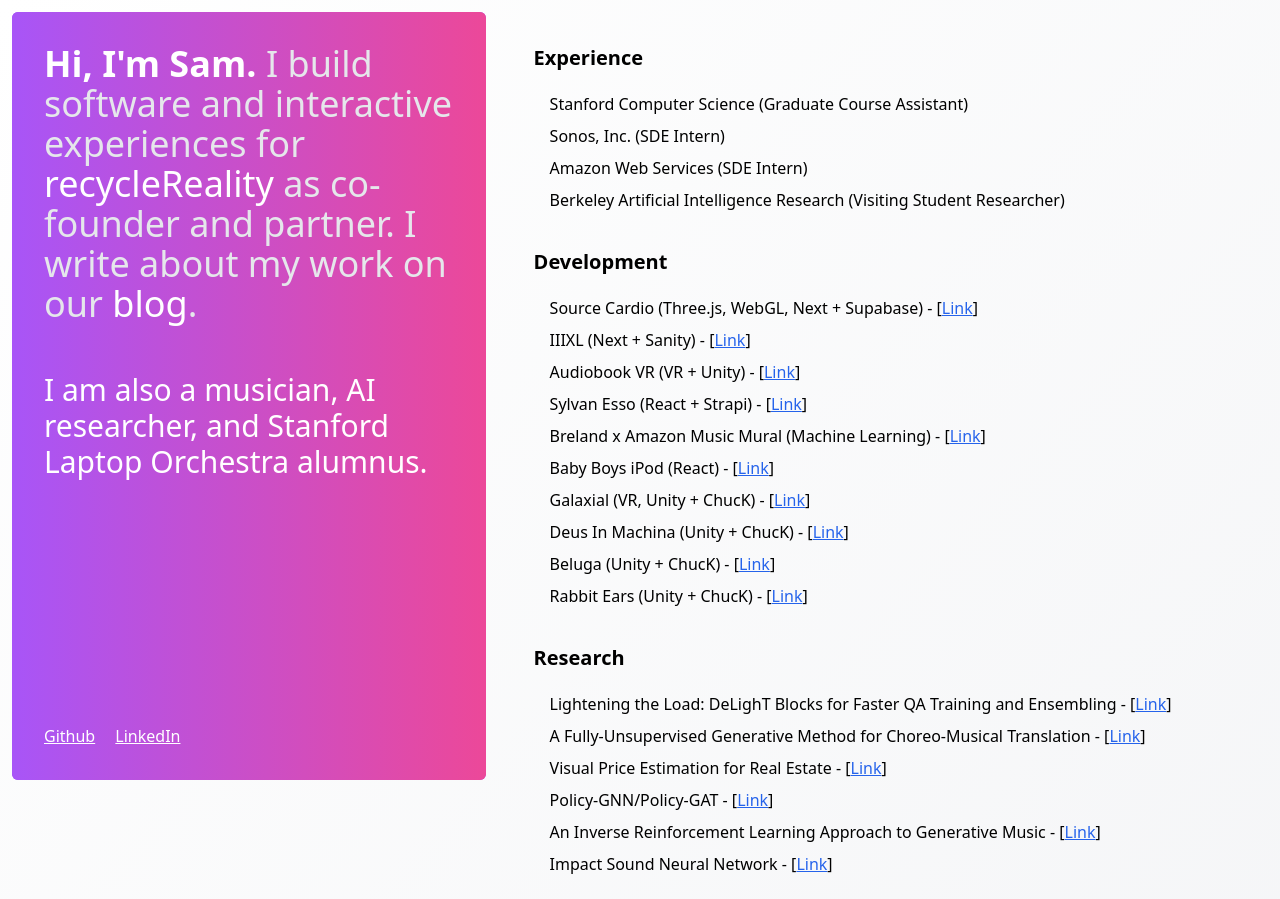
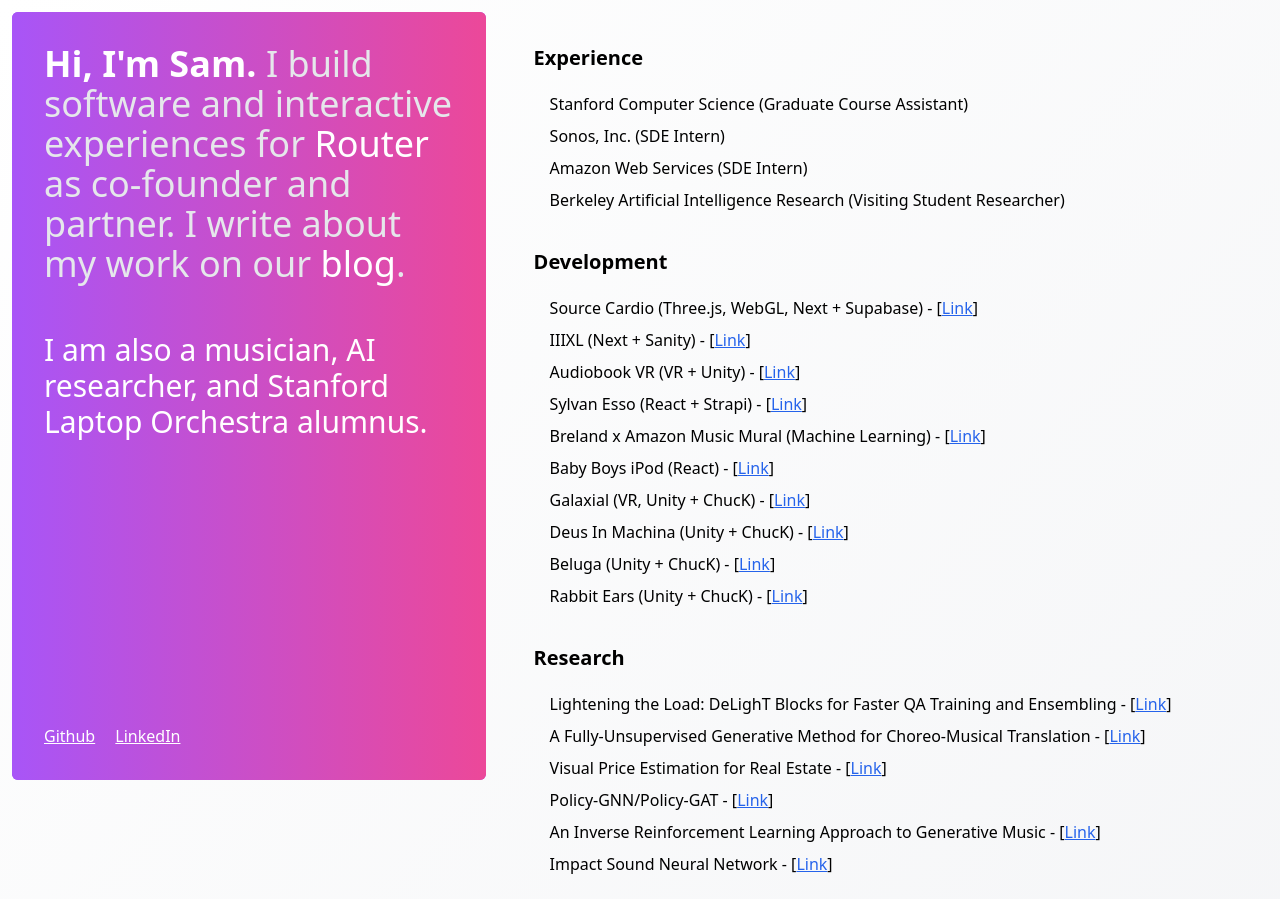
Before and after one commit to sslowe/slowe.io, a plain HTML site: page index.html in a window 1280 px wide. Shown: the top 899 px of the page. Drawn offline with Linux system fonts and the light colour scheme.

Commit message:
company name update

```diff
--- a/index.html
+++ b/index.html
@@ -13,7 +13,7 @@
                     <div class="flex flex-col gap-12">
                         <p class="text-2xl sm:text-3xl md:text-4xl">
                             <span class="text-white font-bold">Hi, I'm Sam.</span>
-                            <span class="text-gray-200">I build software and interactive experiences for <a href="https://www.recyclereality.net/" class="text-white hover:underline">recycleReality</a> as co-founder and partner. I write about my work on our <a href="https://www.recyclereality.net/blog" class="text-white hover:underline">blog</a>.</span>
+                            <span class="text-gray-200">I build software and interactive experiences for <a href="https://www.router.is/" class="text-white hover:underline">Router</a> as co-founder and partner. I write about my work on our <a href="https://www.recyclereality.net/blog" class="text-white hover:underline">blog</a>.</span>
                         </p>
                         <p class="text-xl sm:text-2xl md:text-3xl text-white">
                             I am also a musician, AI researcher, and Stanford Laptop Orchestra alumnus.
```
Also changed, not shown: 1 other file.
